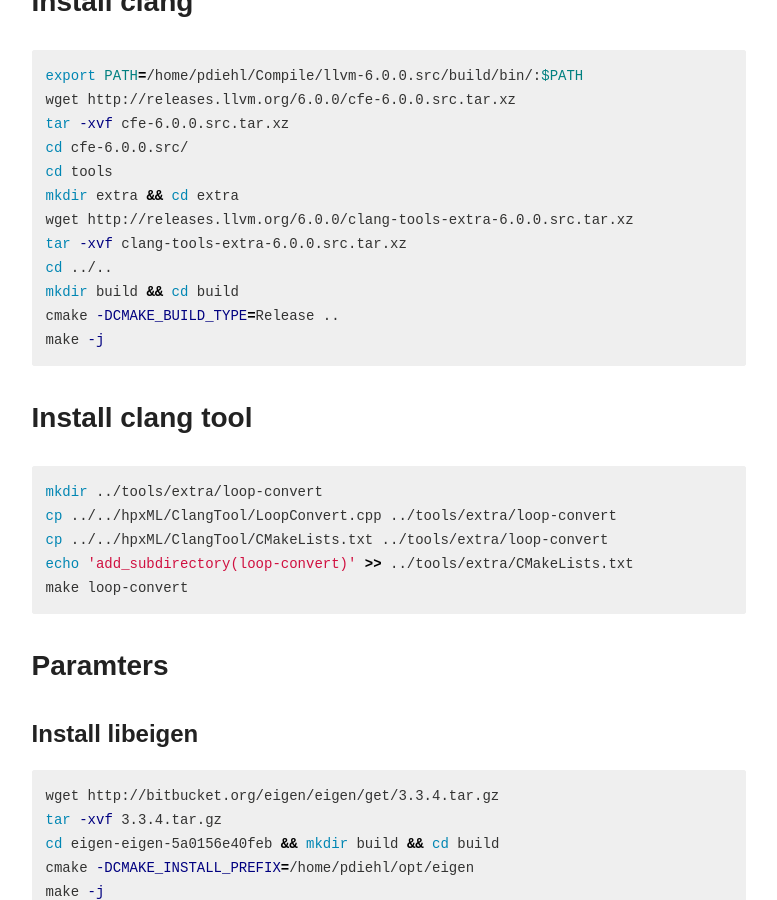
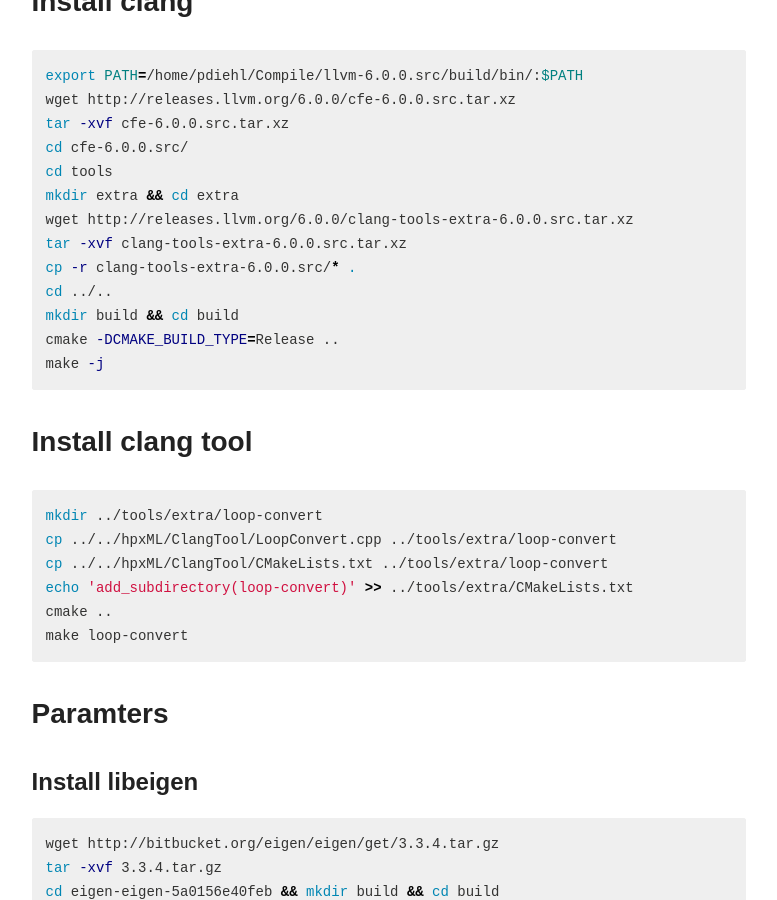
Before and after one commit to diehlpk/diehlpk.github.io, a Jekyll site: the page built from _posts/blog/2018-05-22-install-hpxml.md, in a window 1280 px wide and 900 px high, scrolled down 1179 px. Shown: the whole window, without its empty margins (348-1125 px from the left). Built offline with Jekyll 4.4.1, drawn with Linux system fonts in a browser that asks for light colours; nearby versions of some CDN libraries; some web fonts are replaced.

Commit message:
Update tutorial

````diff
--- a/_posts/blog/2018-05-22-install-hpxml.md
+++ b/_posts/blog/2018-05-22-install-hpxml.md
@@ -36,6 +36,7 @@
 mkdir extra && cd extra
 wget http://releases.llvm.org/6.0.0/clang-tools-extra-6.0.0.src.tar.xz
 tar -xvf clang-tools-extra-6.0.0.src.tar.xz
+cp -r clang-tools-extra-6.0.0.src/* .
 cd ../..
 mkdir build && cd build
 cmake -DCMAKE_BUILD_TYPE=Release ..
@@ -49,6 +50,7 @@
 cp ../../hpxML/ClangTool/LoopConvert.cpp ../tools/extra/loop-convert
 cp ../../hpxML/ClangTool/CMakeLists.txt ../tools/extra/loop-convert
 echo 'add_subdirectory(loop-convert)' >> ../tools/extra/CMakeLists.txt
+cmake ..
 make loop-convert
 ```
 
````
